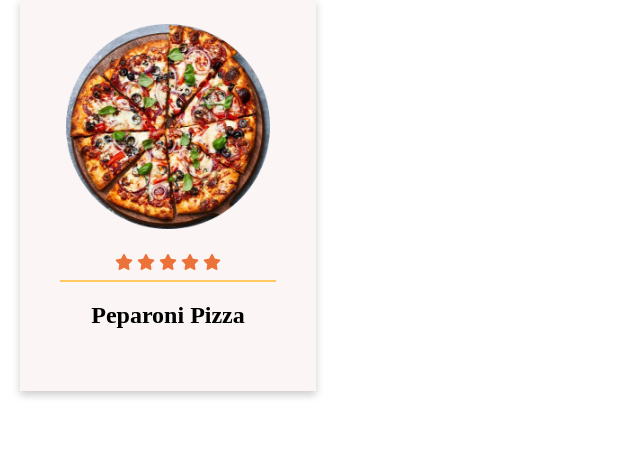
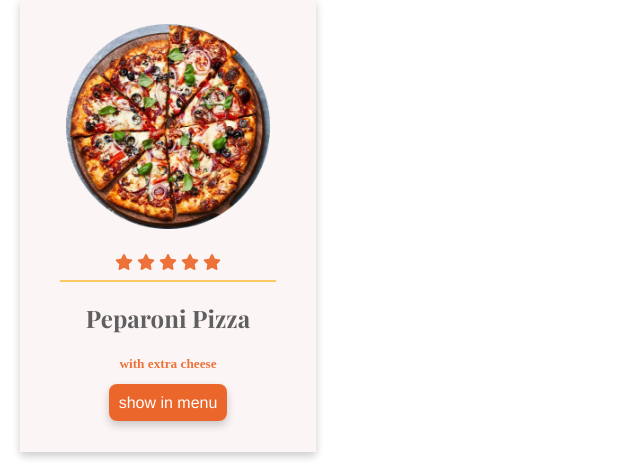
Before and after one commit to NabilRaiyan/Pizza-Market, a PHP site: page /views/home.php in a window 1280 px wide. Shown: the part 1678-2150 px from the top of the page, without its empty margins (0-640 px from the left). Before the commit the page ends 2076 px from the top, so only its background shows below. Run offline with PHP 8.4, Linux system fonts and the light colour scheme; some web fonts are replaced.

```diff
--- a/styles/styles.css
+++ b/styles/styles.css
@@ -10,6 +10,7 @@
     --body-text: font-family: "Montserrat", sans-serif;
     --body-text-color: rgb(133, 133, 133);
     --rating-color: #ED7239;
+    --btn-color: #EB662B;
 }
 
 
@@ -310,3 +311,30 @@ body{
 .card-hr{
     border: 0.3px solid rgb(255, 200, 99);
 }
+
+.card-title{
+    color: var(--nav-text-color);
+    font-family: var(--title-text);
+}
+.card-subtitle{
+    color: var(--rating-color);
+    font-family: var(--body-text-);
+
+}
+
+.show-menu-btn{
+    background-color: var(--btn-color);
+    border-radius: 8px;
+    margin: 20px;
+    padding: 10px;
+    text-decoration: none;
+    color: white;
+    font-family: 'Franklin Gothic Medium', 'Arial Narrow', Arial, sans-serif;
+    box-shadow: 0 4px 8px 0 rgba(0,0,0,0.2);
+}
+
+.show-menu-btn:hover{
+    background-color: #ff7d3c;
+    box-shadow: 0 4px 8px 0 rgba(0,0,0,0.4);
+
+}
--- a/views/popularItemCart.php
+++ b/views/popularItemCart.php
@@ -8,12 +8,14 @@
         <span class="rating fa fa-star"></span>
         <span class="rating fa fa-star"></span>
         <hr class="card-hr">
-            <h2 class="cart-title">
+            <h2 class="card-title">
                 Peparoni Pizza
             </h2>
-            <h5 class="cart-subtitle">
+            <h5 class="card-subtitle">
+                with extra cheese
+            </h5>
 
-            </h5>
+            <a class="show-menu-btn" href="#">show in menu</a>
 
         </div>
     </div>
```
